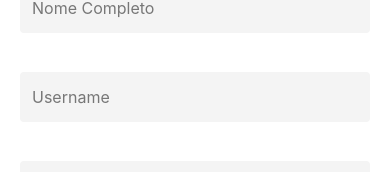
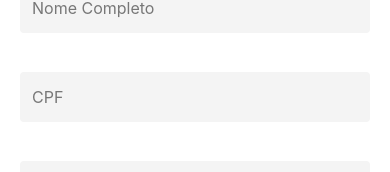
Before and after one commit to thiago-ribeiro1/click-and-buy-app, a React Native app in the folder ecommerce-app/: screen /Register in a window 390 px wide. Shown: the part 245-417 px from the top of the page. Built offline with nearby package versions, Linux system fonts and the light colour scheme.

Commit message:
adicionei o campo cpf

```diff
--- a/ecommerce-app/src/pages/Register/Register.tsx
+++ b/ecommerce-app/src/pages/Register/Register.tsx
@@ -18,7 +18,7 @@ const Cadastrar: React.FC = () => {
     value: "",
     dirty: false,
   });
-  const [usernameInput, setUsernameInput] = useState({
+  const [cpfInput, setCpfInput] = useState({
     value: "",
     dirty: false,
   });
@@ -27,7 +27,11 @@ const Cadastrar: React.FC = () => {
     value: "",
     dirty: false,
   });
+
+  // Regex
   const emailRegex = /^[^\s@]+@[^\s@]+\.[^\s@]+$/;
+  const cpfRegex = /^\d{3}\.\d{3}\.\d{3}-\d{2}$/;
+
 
   const showMessage = (type: string, title: string, message: string) => {
     Toast.show({
@@ -45,9 +49,11 @@ const Cadastrar: React.FC = () => {
     }
   };
 
-  const handleErrorUsername = () => {
-    if (!usernameInput.value && usernameInput.dirty) {
+  const handleErrorCpf = () => {
+    if (!cpfInput.value && cpfInput.dirty) {
       return <Text style={styles.error}>Campo Obrigatório*</Text>;
+    } else if (!cpfRegex.test(cpfInput.value) && cpfInput.dirty) {
+      return <Text style={styles.error}>CPF inválido*</Text>;
     } else {
       return <Text style={styles.error}> </Text>;
     }
@@ -77,8 +83,8 @@ const Cadastrar: React.FC = () => {
       setFullNameInput({ ...fullNameInput, dirty: true });
       hasError = true;
     }
-    if (!usernameInput.value) {
-      setUsernameInput({ ...usernameInput, dirty: true });
+    if (!cpfInput.value) {
+      setCpfInput({ ...cpfInput, dirty: true });
       hasError = true;
     }
     if (!emailRegex.test(emailInput.value) || !emailInput.value) {
@@ -131,13 +137,13 @@ const Cadastrar: React.FC = () => {
         {handleErrorFullName()}
         <TextInput
           onChangeText={(text) =>
-            setUsernameInput({ value: text, dirty: true })
+            setCpfInput({ value: text, dirty: true })
           }
           style={styles.input}
-          placeholder="Username"
+          placeholder="CPF"
           placeholderTextColor="#777"
         />
-        {handleErrorUsername()}
+        {handleErrorCpf()}
         <TextInput
           onChangeText={(text) => setEmailInput({ value: text, dirty: true })}
           style={styles.input}
```
